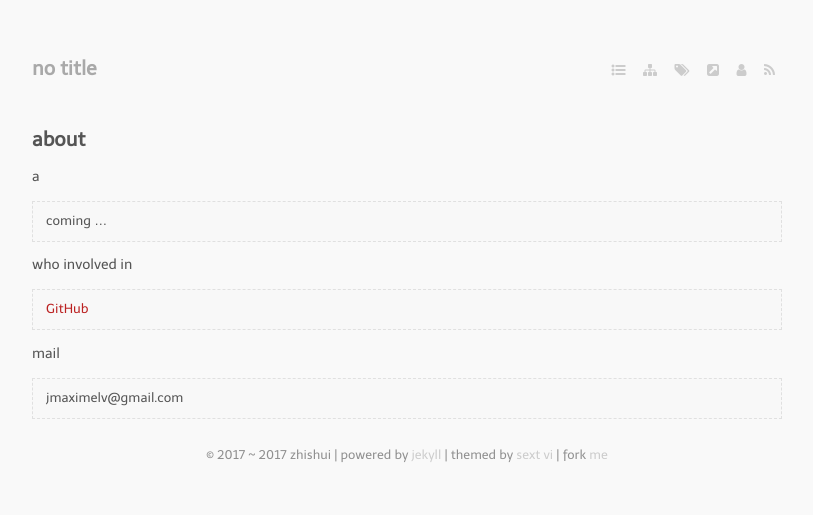
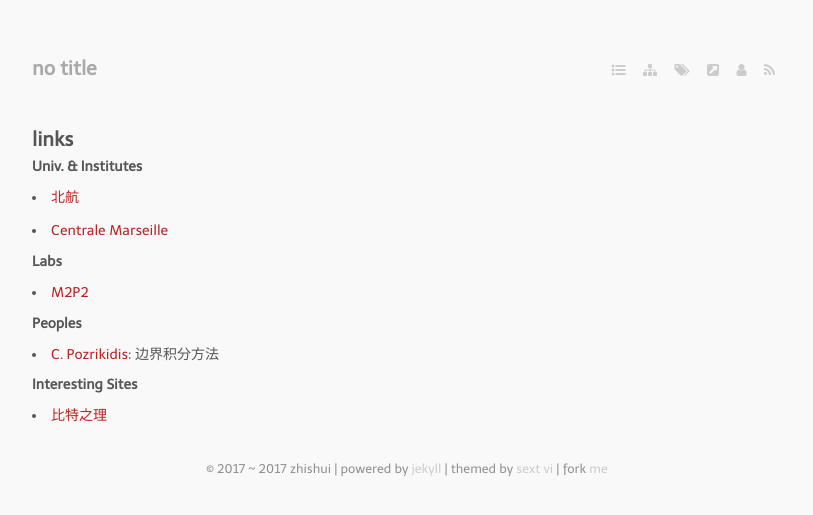
Before and after one commit to bizhishui/bizhishui.github.io, a Jekyll site: the page built from links.md, in a window 1280 px wide. Shown: the top 515 px of the page, without its empty margins (233-1046 px from the left). Built offline with Jekyll 4.4.1, drawn with Linux system fonts in a browser that asks for light colours; nearby versions of some CDN libraries; some web fonts are replaced.

Commit message:
update link

```diff
--- a/links.md
+++ b/links.md
@@ -1,16 +1,20 @@
 ---
-title: about
+title: links
 layout: page
 ---
 
-a
+#### Univ. & Institutes
+- [北航](http://www.buaa.edu.cn/)
+- [Centrale Marseille](https://www.centrale-marseille.fr/)
 
-> coming ...
 
-who involved in
+#### Labs
+- [M2P2](http://www.m2p2.fr/)
 
-> [GitHub](https://github.com/bizhishui)
 
-mail
+#### Peoples
+- [C. Pozrikidis](http://dehesa.freeshell.org/): 边界积分方法
 
-> jmaximelv@gmail.com
+
+#### Interesting Sites
+- [比特之理](http://www.kylen314.com/)
```
